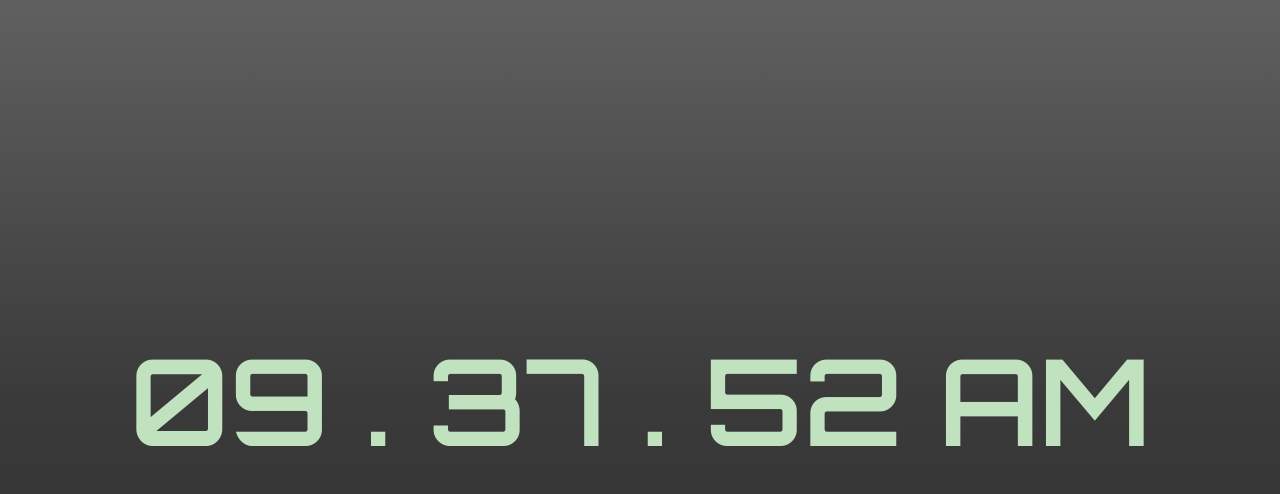
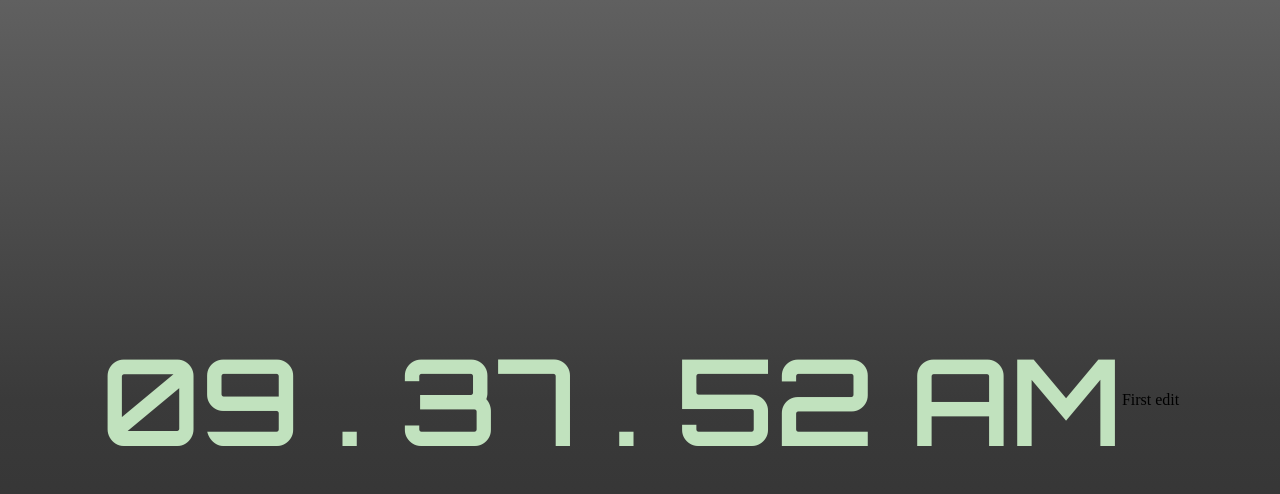
Before and after one commit to prajwal0166/tuet13.github.io, a plain HTML site: page index.html in a window 1280 px wide. Drawn offline with Linux system fonts and the light colour scheme.

Commit message:
Second commit

```diff
--- a/index.html
+++ b/index.html
@@ -24,3 +24,4 @@
 <script src="scripts/script.js" defer></script>
 
 </html>
+First edit
```
